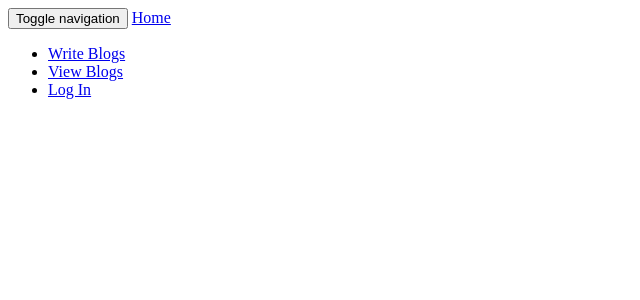
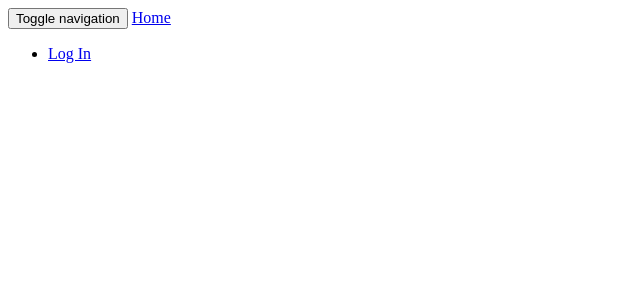
Before and after one commit to nimomaina/Books, a Flask app: template app/templates/navbar.html in a window 1280 px wide. Shown: the top 300 px of the page, without its empty margins (0-640 px from the left). Run offline with Flask 2, Linux system fonts and the light colour scheme; the template is opened without the code that fills it, so the values that code supplies are empty; parts of the project's set-up code (start-up, migrations or seed data) failed here and were passed over; some libraries are stand-ins or nearby versions.

```diff
--- a/app/templates/navbar.html
+++ b/app/templates/navbar.html
@@ -11,10 +11,7 @@
       </div>
       <div class="navbar-collapse collapse">
          <ul class="nav navbar-nav navbar-right">
-             <li><a href="/blogs/new/" class="navlink"> Write Blogs </a></li>
-             <li><a href="/all_blogs" class="navlink"> View Blogs </a></li>
-
-                  {% if current_user.is_authenticated %}
+                 {% if current_user.is_authenticated %}
                    <li><a href="{{url_for('main.profile',uname=current_user.username)}}" class="navlink">Profile</a></li>
                   <li><a href="{{url_for('auth.logout')}}" class="navlink">Log out</a></li>
                   {% else %}
```
Also changed, not shown: app/templates/index.html (added).
